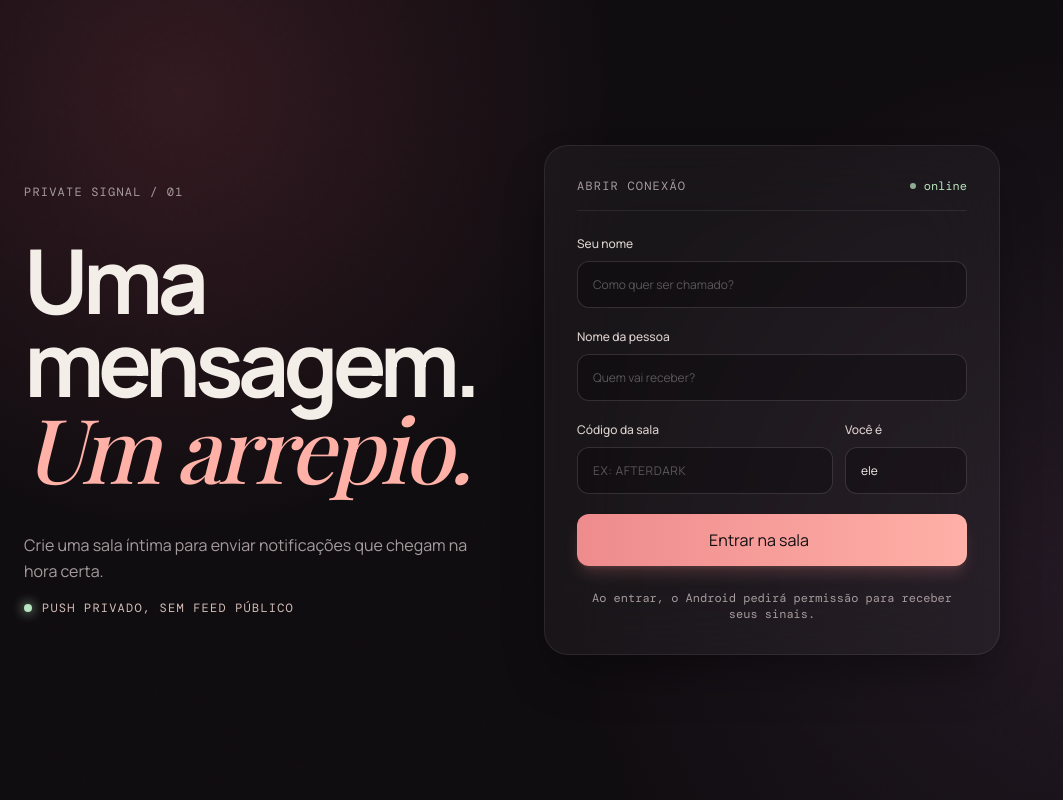
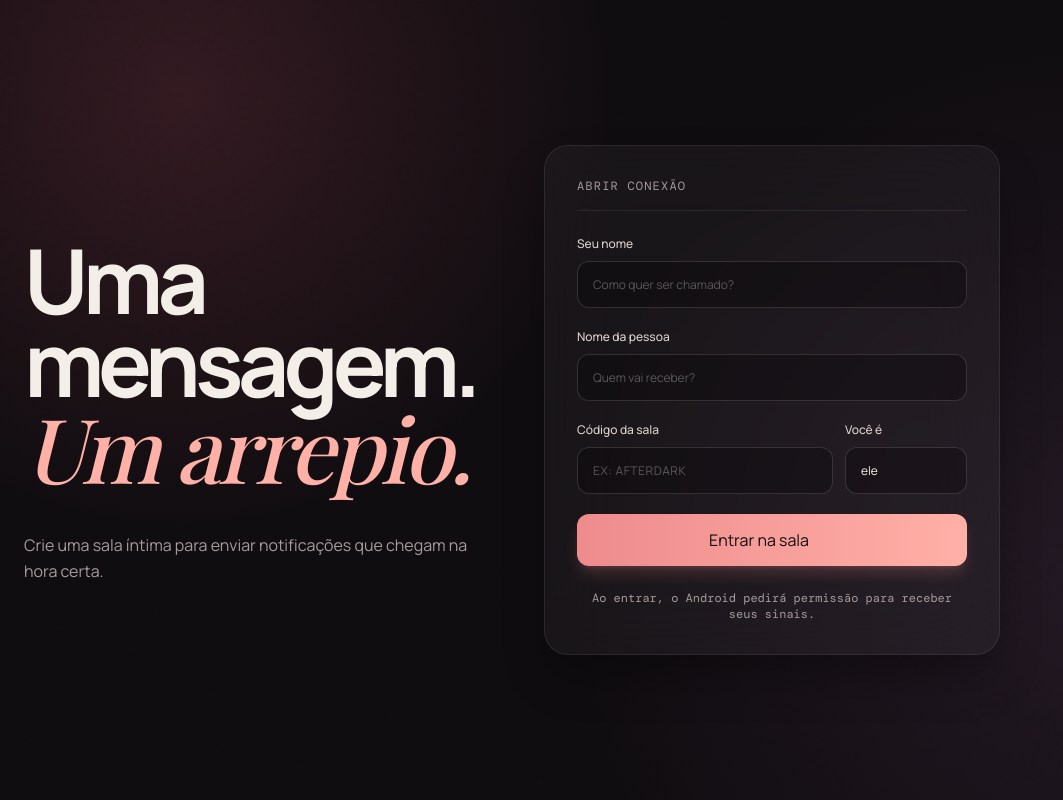
Before and after one commit to Rickzinho3/messagin, a Next.js app: page / in a window 1280 px wide. Shown: the whole page, without its empty margins (0-1063 px from the left). Built offline with nearby package versions, Linux system fonts and the light colour scheme; some icons are missing; a web font is replaced by a local one.

Commit message:
feat: add new featuers

```diff
--- a/src/app/globals.css
+++ b/src/app/globals.css
@@ -468,7 +468,7 @@ select {
     font-weight: 500;
 }
 textarea {
-    min-height: 220px;
+    min-height: 50px;
     resize: vertical;
     line-height: 1.7;
     margin-top: 6px;
--- a/src/app/page.tsx
+++ b/src/app/page.tsx
@@ -39,9 +39,6 @@ export default function EntryPage() {
         <main className="min-h-screen w-full flex flex-col justify-center items-center px-4 sm:px-6 py-12 max-w-5xl mx-auto">
             <div className="w-full grid grid-cols-1 lg:grid-cols-2 gap-10 lg:gap-16 items-center">
                 <section className="flex flex-col gap-4 text-left">
-                    <span className="font-mono text-xs uppercase tracking-widest text-[#a69b9d]">
-                        PRIVATE SIGNAL / 01
-                    </span>
                     <h1 className="text-5xl sm:text-7xl font-bold tracking-tight text-[#f4eee9] leading-[0.95]">
                         Uma mensagem.
                         <br />
@@ -51,20 +48,12 @@ export default function EntryPage() {
                         Crie uma sala íntima para enviar notificações que chegam na
                         hora certa.
                     </p>
-                    <div className="flex items-center gap-2.5 mt-6 text-xs font-mono uppercase tracking-widest text-[#d5beb9]">
-                        <span className="w-2 h-2 rounded-full bg-[#b8e4bf] shadow-[0_0_12px_#b8e4bf]" />
-                        push privado, sem feed público
-                    </div>
                 </section>
 
                 <section className="bg-white/[0.04] border border-white/[0.08] backdrop-blur-2xl rounded-3xl p-6 sm:p-8 shadow-2xl shadow-black/40 flex flex-col gap-6">
                     <div className="flex justify-between items-center border-b border-white/[0.08] pb-4">
                         <span className="font-mono text-xs uppercase tracking-widest text-[#a69b9d]">
                             Abrir conexão
-                        </span>
-                        <span className="flex items-center gap-2 text-xs font-mono text-[#b8e4bf]">
-                            <span className="w-1.5 h-1.5 rounded-full bg-[#b8e4bf] animate-pulse" />
-                            online
                         </span>
                     </div>
 
--- a/src/app/room/[roomCode]/compose/page.tsx
+++ b/src/app/room/[roomCode]/compose/page.tsx
@@ -107,7 +107,7 @@ export default function ComposePage() {
                         COMPOSITOR / {type}
                     </span>
                     <h1 className="text-3xl sm:text-5xl font-bold tracking-tight text-[#f4eee9]">
-                        O que você quer que apareça <em className="font-serif italic font-normal text-[#ffb0a7]">para a pessoa?</em>
+                        O que você quer que apareça para <em>{currentSession.gender === "ele" ? "ela" : "ele"}</em> ?
                     </h1>
                     <p className="text-sm sm:text-base text-[#a69b9d] leading-relaxed">
                         Uma boa notificação chega curta, inesperada e impossível de ignorar.
@@ -127,9 +127,9 @@ export default function ComposePage() {
                                 <button
                                     type="button"
                                     onClick={refreshMessage}
-                                    className="flex items-center gap-1.5 text-xs font-mono text-[#a69b9d] hover:text-[#ffb0a7] transition-colors cursor-pointer bg-transparent border-0"
+                                    className="flex items-center bg-gradient-to-r from-[#ee8b8d] to-[#ffb0a7] py-2 px-3 rounded-2xl gap-1.5 text-xs font-mono text-[#100d10] transition-colors cursor-pointer bg-transparent border-0"
                                 >
-                                    <Refresh size={14} color="#a69b9d" /> sortear outra
+                                    <Refresh size={14} color="#100d10" /> sortear outra
                                 </button>
                             )}
                         </div>
```
